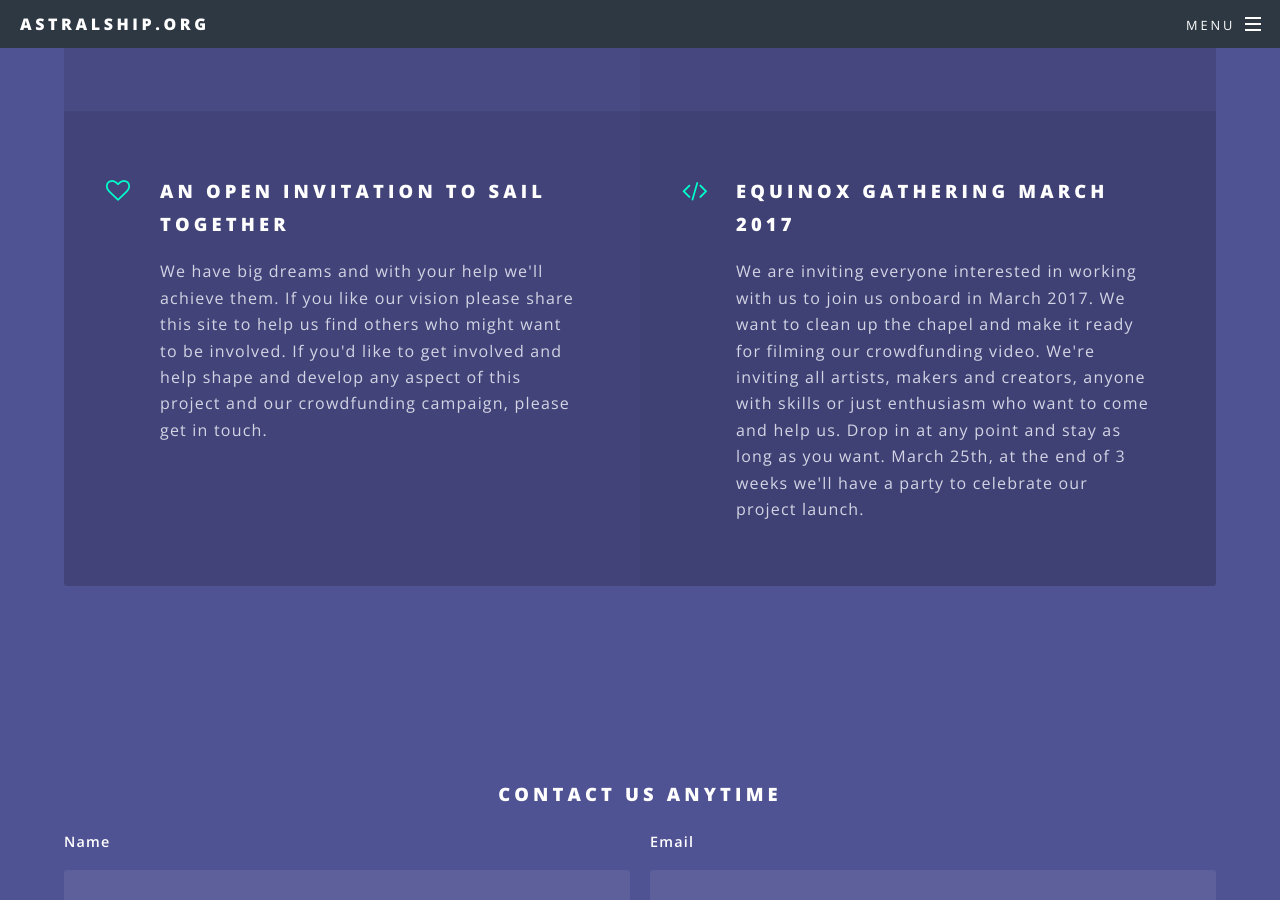
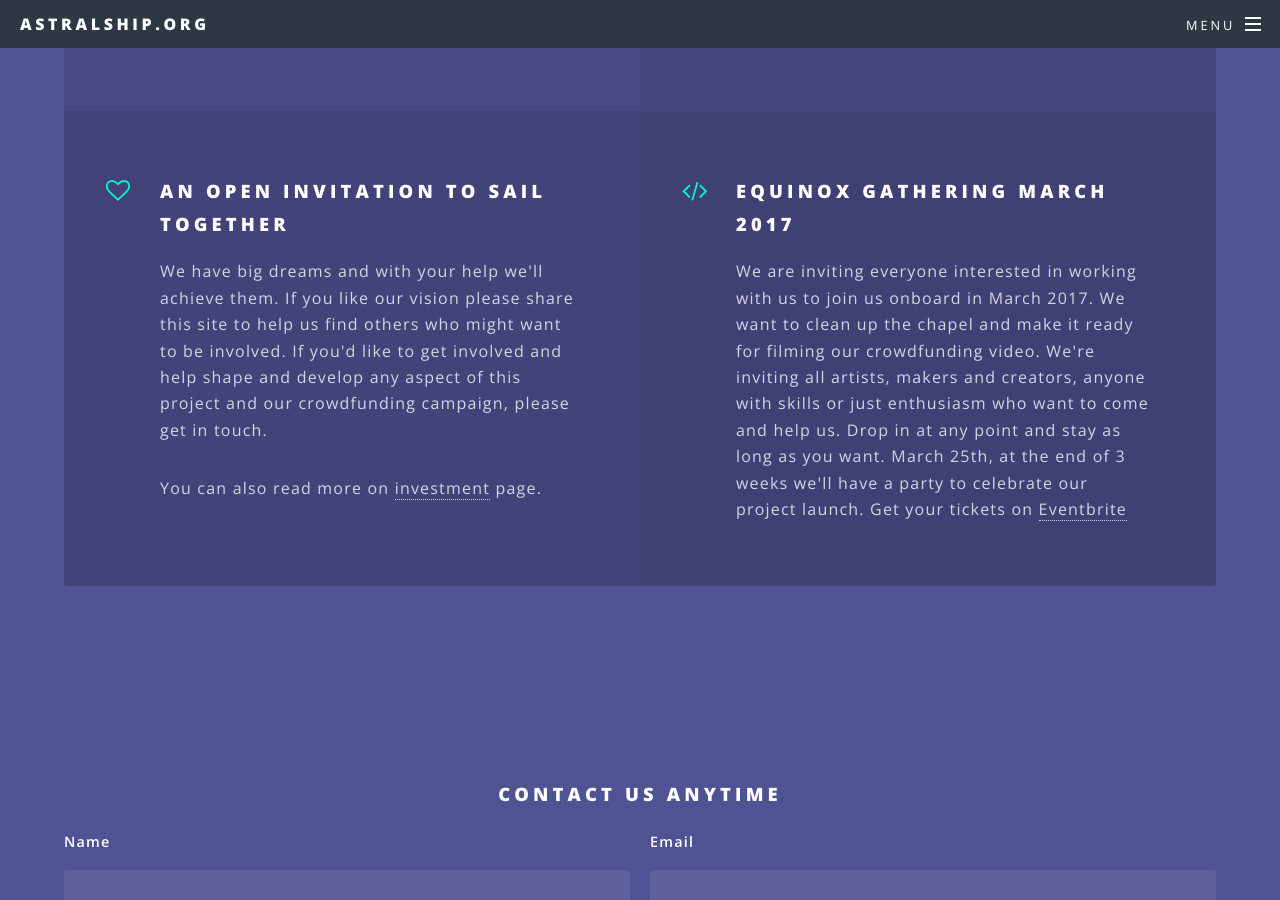
Before and after one commit to astralship/astralship.github.io, a Jekyll site: the page built from index.html, in a window 1280 px wide and 900 px high, scrolled down 5939 px. Built offline with Jekyll 4.4.1, drawn with Linux system fonts in a browser that asks for light colours.

Commit message:
Adding extra links to Eventbrite and inter-page

```diff
--- a/index.html
+++ b/index.html
@@ -191,11 +191,11 @@ layout: landing
 
 								<li class="icon fa-heart-o">
 									<h3>An open invitation to sail together</h3>
-									<p>We have big dreams and with your help we'll achieve them. If you like our vision please share this site to help us find others who might want to be involved. If you'd like to get involved and help shape and develop any aspect of this project and our crowdfunding campaign, please get in touch.</p>
+									<p>We have big dreams and with your help we'll achieve them. If you like our vision please share this site to help us find others who might want to be involved. If you'd like to get involved and help shape and develop any aspect of this project and our crowdfunding campaign, please get in touch.</p><p>You can also read more on <a href="investment.html">investment</a> page.</p>
 								</li>
 								<li class="icon fa-code">
 									<h3>Equinox Gathering March 2017</h3>
-									<p>We are inviting everyone interested in working with us to join us onboard in March 2017. We want to clean up the chapel and make it ready for filming our crowdfunding video. We're inviting all artists, makers and creators, anyone with skills or just enthusiasm who want to come and help us. Drop in at any point and stay as long as you want. March 25th, at the end of 3 weeks we'll have a party to celebrate our project launch.
+									<p>We are inviting everyone interested in working with us to join us onboard in March 2017. We want to clean up the chapel and make it ready for filming our crowdfunding video. We're inviting all artists, makers and creators, anyone with skills or just enthusiasm who want to come and help us. Drop in at any point and stay as long as you want. March 25th, at the end of 3 weeks we'll have a party to celebrate our project launch. Get your tickets on <a href="https://astralship.eventbrite.co.uk">Eventbrite</a>
 									</p>
 								</li>
 							</ul>
```
